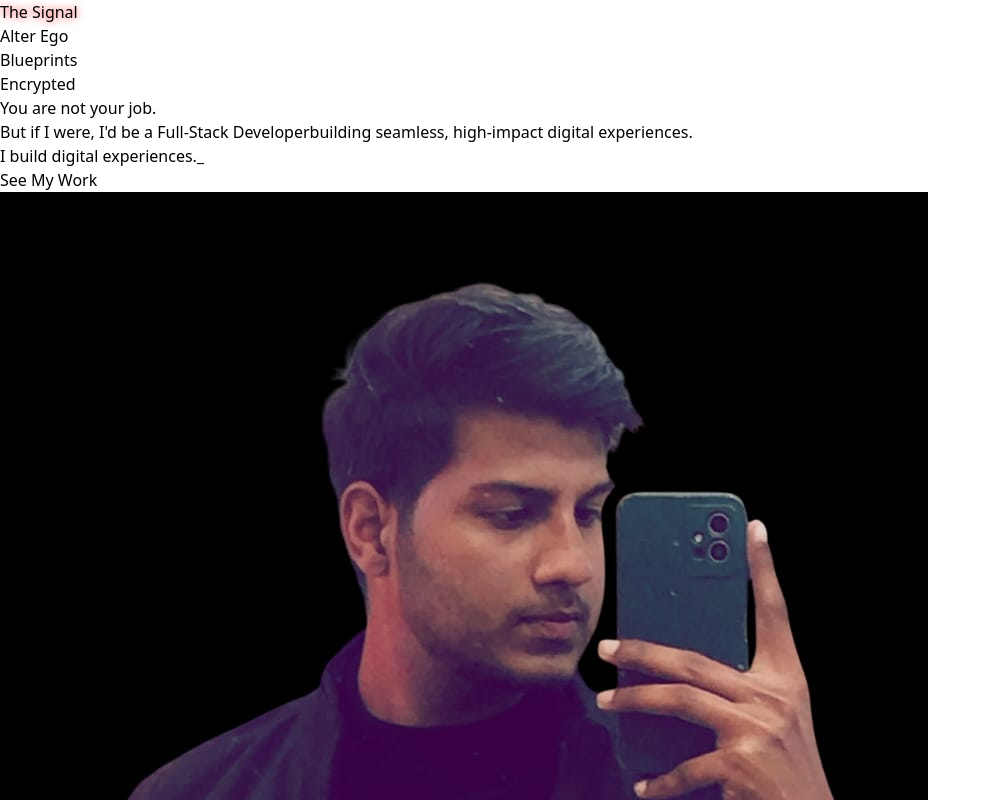
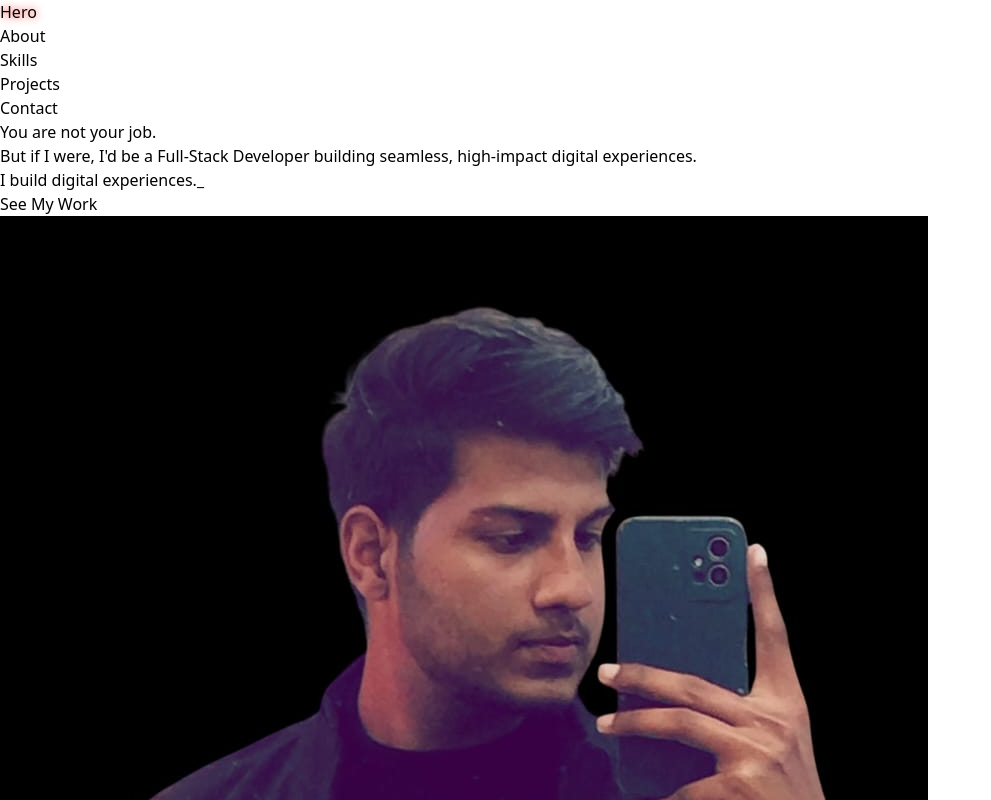
Before and after one commit to 2003devansh/PORTFOLIO, a React (Vite) app in the folder portfolio/: page / in a window 1280 px wide. Shown: the top 800 px of the page, without its empty margins (0-991 px from the left). Built offline with nearby package versions, Linux system fonts and the light colour scheme.

Commit message:
add Contact component and integrate email sending functionality using EmailJS

```diff
--- a/portfolio/package.json
+++ b/portfolio/package.json
@@ -10,6 +10,7 @@
     "preview": "vite preview"
   },
   "dependencies": {
+    "@emailjs/browser": "^4.4.1",
     "framer-motion": "^12.6.2",
     "lucide-react": "^0.486.0",
     "react": "^19.0.0",
--- a/portfolio/src/App.jsx
+++ b/portfolio/src/App.jsx
@@ -4,6 +4,7 @@ import Hero from './components/Hero'
 import About from './components/About'
 import Skills from './components/Skills'
 import Projects from './components/Projects'
+import Contact from './components/Contact'
 
 const App = () => {
   return (
@@ -13,6 +14,7 @@ const App = () => {
       <About />
       <Skills />
       <Projects />
+      <Contact />
     </div>
   )
 }
--- a/portfolio/src/components/About.jsx
+++ b/portfolio/src/components/About.jsx
@@ -27,7 +27,6 @@ const About = () => {
       viewport={{ once: true, amount: 0.4 }}
       onViewportEnter={startTyping}
     >
-      {/* Profile Image */}
       <motion.div
         initial={{ opacity: 0, x: -60 }}
         whileInView={{ opacity: 1, x: 0 }}
@@ -40,8 +39,6 @@ const About = () => {
           className="w-full h-full object-cover"
         />
       </motion.div>
-
-      {/* Text Content */}
       <motion.div
         initial={{ opacity: 0, y: 30 }}
         whileInView={{ opacity: 1, y: 0 }}
@@ -58,7 +55,6 @@ const About = () => {
           <strong>powerful backend systems</strong>, I bring ideas to life with precision and purpose.
         </p>
 
-        {/* Typing Effect */}
         <motion.p
           initial={{ opacity: 0 }}
           whileInView={{ opacity: 1 }}
--- /dev/null
+++ b/portfolio/src/components/Contact.jsx
@@ -0,0 +1,85 @@
+import { useRef, useState } from "react";
+import { motion } from "framer-motion";
+import emailjs from "@emailjs/browser";
+
+const Contact = () => {
+  const formRef = useRef();
+  const [done, setDone] = useState(false);
+
+  const sendEmail = (e) => {
+    e.preventDefault();
+
+    emailjs
+      .sendForm(
+        "service_phalj7t",
+        "template_zdac669",
+        formRef.current,
+        "wKL2rnj7omicahBd0"
+      )
+      .then(
+        (result) => {
+          console.log(result.text);
+          setDone(true);
+          formRef.current.reset();
+        },
+        (error) => {
+          console.log(error.text);
+        }
+      );
+  };
+
+  return (
+    <section id="contact" className="py-20 px-6 bg-[#0a0a0a] text-white">
+      <motion.h2
+        initial={{ opacity: 0, y: -20 }}
+        whileInView={{ opacity: 1, y: 0 }}
+        transition={{ duration: 0.8 }}
+        className="text-4xl font-bold text-red-500 text-center mb-10"
+      >
+        Contact Me
+      </motion.h2>
+
+      <form
+        ref={formRef}
+        onSubmit={sendEmail}
+        className="max-w-xl mx-auto flex flex-col space-y-6 bg-gray-900 p-8 rounded-2xl shadow-lg"
+      >
+        <input
+          type="text"
+          placeholder="Your Name"
+          name="user_name"
+          required
+          className="bg-black text-white border border-gray-700 p-4 rounded-lg focus:outline-none"
+        />
+        <input
+          type="email"
+          placeholder="Your Email"
+          name="user_email"
+          required
+          className="bg-black text-white border border-gray-700 p-4 rounded-lg focus:outline-none"
+        />
+        <textarea
+          rows="5"
+          placeholder="Your Message"
+          name="message"
+          required
+          className="bg-black text-white border border-gray-700 p-4 rounded-lg focus:outline-none"
+        />
+        <button
+          type="submit"
+          className="bg-red-500 hover:bg-red-600 text-white py-3 rounded-lg text-lg font-semibold transition-all duration-300"
+        >
+          Send Message
+        </button>
+
+        {done && (
+          <p className="text-green-400 font-medium text-center">
+            ✅ Message sent! I'll get back to you soon.
+          </p>
+        )}
+      </form>
+    </section>
+  );
+};
+
+export default Contact;
--- a/portfolio/src/components/Hero.jsx
+++ b/portfolio/src/components/Hero.jsx
@@ -28,7 +28,6 @@ const Hero = () => {
           <span className="text-red-500">You are not your job.</span>
         </motion.h1>
 
-        {/* Job Description (Previously Missing) */}
         <motion.p
           initial={{ opacity: 0, y: 20 }}
           animate={{ opacity: 1, y: 0 }}
@@ -36,11 +35,13 @@ const Hero = () => {
           className="mt-4 text-lg text-gray-300"
         >
           But if I were, I'd be a{" "}
-          <span className="font-bold text-white">Full-Stack Developer</span>
-          building <span className="font-bold text-red-400">seamless, high-impact digital experiences.</span>
+          <span className="font-bold text-white">Full-Stack Developer</span>{" "}
+          building{" "}
+          <span className="font-bold text-red-400">
+            seamless, high-impact digital experiences.
+          </span>
         </motion.p>
 
-        {/* Typing Effect */}
         <motion.p
           initial={{ opacity: 0 }}
           animate={{ opacity: 1 }}
@@ -50,7 +51,7 @@ const Hero = () => {
           {text}
         </motion.p>
 
-        {/* CTA Button */}
+        <a href="#projects">
           <motion.button
             initial={{ scale: 0.8, opacity: 0 }}
             animate={{ scale: 1, opacity: 1 }}
@@ -59,6 +60,7 @@ const Hero = () => {
           >
             See My Work
           </motion.button>
+        </a>
       </div>
     </section>
   );
--- a/portfolio/src/components/Navbar.jsx
+++ b/portfolio/src/components/Navbar.jsx
@@ -1,39 +1,48 @@
 import { useState } from "react";
-import {motion, spring} from "framer-motion"
+import { motion } from "framer-motion";
 
-const navItems = ["The Signal", "Alter Ego", "Blueprints", "Encrypted" ];
+const navItems = ["Hero", "About", "Skills", "Projects", "Contact"];
 
-export default function Navbar(){
-    const [hovered,setHovered] = useState(null) ;
+export default function Navbar() {
+  const [hovered, setHovered] = useState(null);
+
   return (
     <nav className="fixed top-0 left-0 w-full flex justify-center items-center h-20 bg-black/90 backdrop-blur-md z-50">
       <ul className="flex gap-12 text-lg text-gray-300">
-                {navItems.map((items,index)=>{
-                    return <motion.li
+        {navItems.map((item, index) => (
+          <motion.li
             key={index}
             className="relative cursor-pointer uppercase"
-                    onMouseEnter={()=> setHovered(index)}
-                    onMouseLeave={()=> setHovered(null)}
-                    initial ={{opacity: 0}}
-                    animate ={{opacity: 1}}
-                    transition={{duration: 0.8}}
+            onMouseEnter={() => setHovered(index)}
+            onMouseLeave={() => setHovered(null)}
+            initial={{ opacity: 0 }}
+            animate={{ opacity: 1 }}
+            transition={{ duration: 0.8 }}
           >
-                        <motion.span
+            <motion.a
+              href={`#${item.toLowerCase()}`}
               className="relative"
-                        animate ={hovered == index ? {scale: 1.1 , textShadow:"0px 0px 8px rgba(255, 0, 0, 0.8)"} : {scale: 1}}
-                        transition={{type: "spring", stiffness: 300}}
+              animate={
+                hovered === index
+                  ? {
+                      scale: 1.1,
+                      textShadow: "0px 0px 8px rgba(255, 0, 0, 0.8)",
+                    }
+                  : { scale: 1 }
+              }
+              transition={{ type: "spring", stiffness: 300 }}
             >
-                            {items}
-                        </motion.span>
+              {item}
+            </motion.a>
             <motion.div
-                        className="absolute left-0 w-full h-[2px] bg-red-600"
-                        initial ={{width: 0}}
-                        animate ={hovered === index ? {width: "100%"} : {width : 0}}
-                        transition={{duration: 0.3}}
+              className="absolute left-0 bottom-[-4px] h-[2px] bg-red-600"
+              initial={{ width: 0 }}
+              animate={hovered === index ? { width: "100%" } : { width: 0 }}
+              transition={{ duration: 0.3 }}
             />
           </motion.li>
-                })}
+        ))}
       </ul>
     </nav>
-    )
+  );
 }
--- a/portfolio/src/components/Projects.jsx
+++ b/portfolio/src/components/Projects.jsx
@@ -1,5 +1,5 @@
 import { motion } from "framer-motion";
-import { Github } from "lucide-react"; // Lucide icon for GitHub (assuming shadcn/ui is installed)
+import { Github } from "lucide-react";
 
 const projects = [
   {
```
Also changed, not shown: 1 other file (tests, documents, lock files or other folders). Lines whose indentation alone changed are shown as unchanged.
